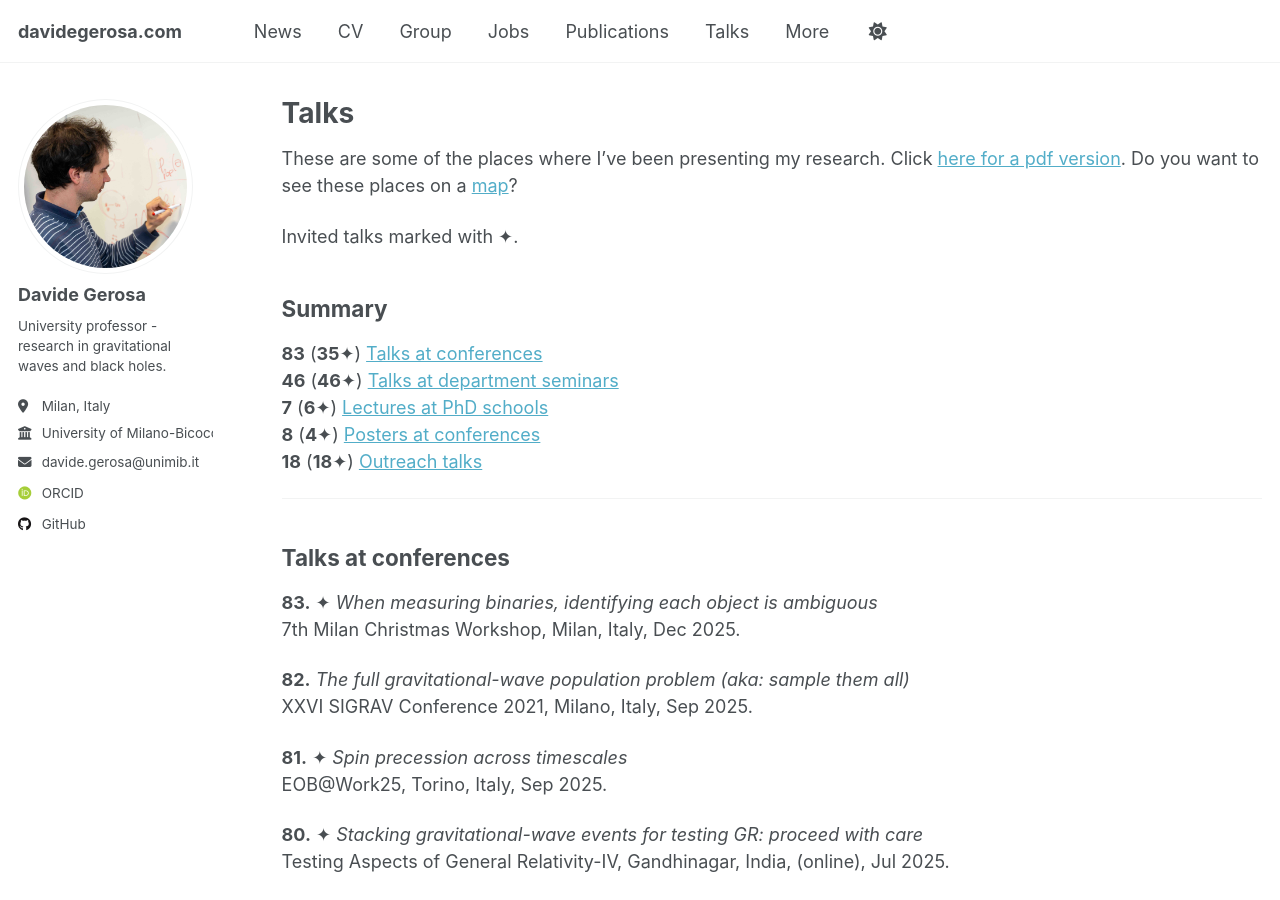
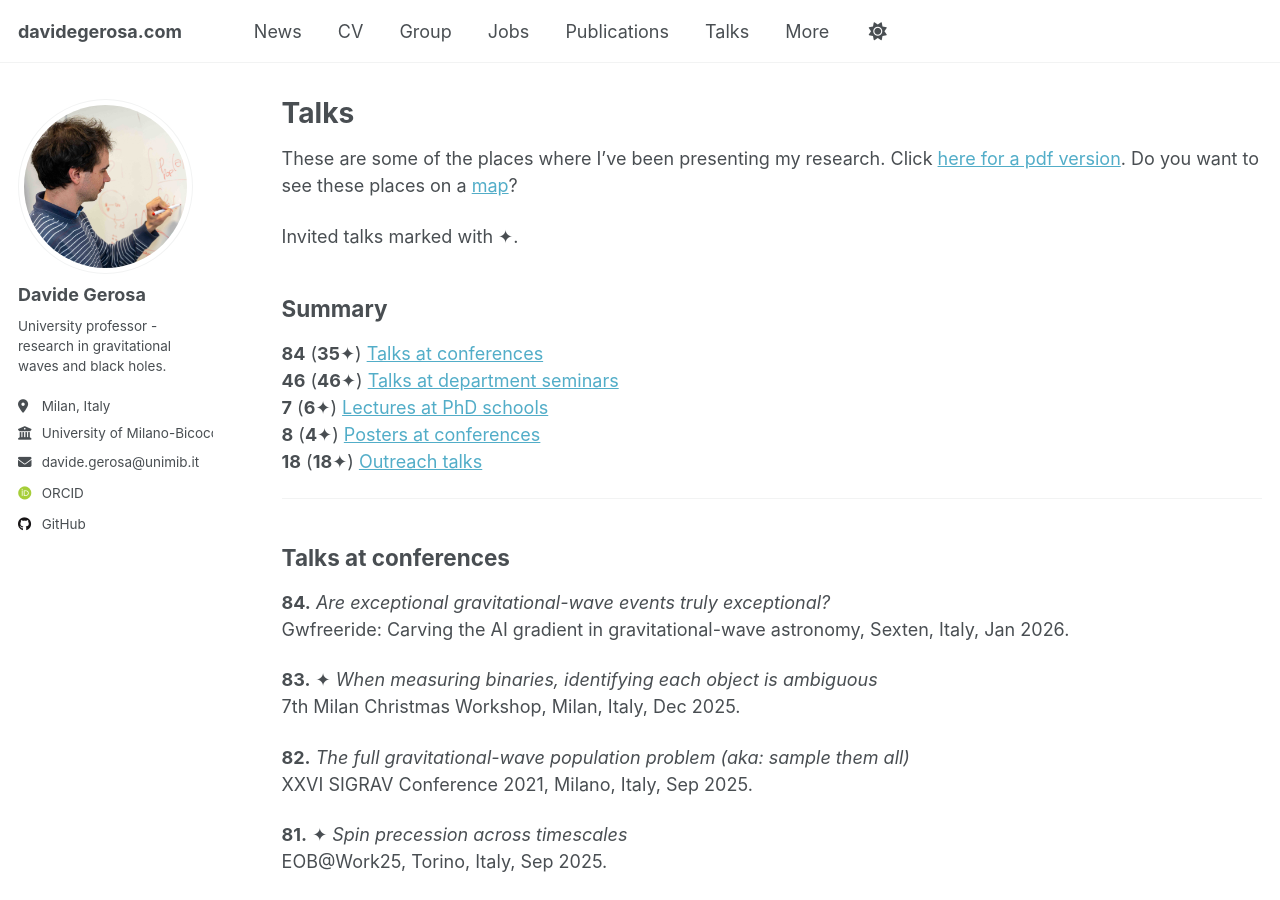
Before and after one commit to dgerosa/website, a Jekyll site: the page built from _pages/talks.md, in a window 1280 px wide and 900 px high. Built offline with Jekyll 4.4.1, drawn with Linux system fonts in a browser that asks for light colours; some web fonts are replaced; some of the changed text lies outside the part shown.

Commit message:
Website update from workflow

```diff
--- a/_pages/_talks.md
+++ b/_pages/_talks.md
@@ -1,7 +1,7 @@
 Invited talks marked with ✦.
 
 ## Summary
-**83** (**35**✦) [Talks at conferences](#talks-at-conferences) \
+**84** (**35**✦) [Talks at conferences](#talks-at-conferences) \
 **46** (**46**✦) [Talks at department seminars](#talks-at-department-seminars) \
 **7** (**6**✦) [Lectures at PhD schools](#lectures-at-phd-schools) \
 **8** (**4**✦) [Posters at conferences](#posters-at-conferences) \
@@ -10,6 +10,9 @@ Invited talks marked with ✦.
 ---
 
 ## Talks at conferences
+
+**84.** *Are exceptional gravitational-wave events truly exceptional?*  \\
+Gwfreeride: Carving the AI gradient in gravitational-wave astronomy, Sexten, Italy, Jan 2026.
 
 **83.** ✦ *When measuring binaries, identifying each object is ambiguous*  \\
 7th Milan Christmas Workshop, Milan, Italy, Dec 2025.
```
Also changed, not shown: other parts of _pages/_talks.md (+1 -1 lines), _pages/_citations.md (+9 -9 lines), _pages/_group.md (+1 -1 lines), _pages/_publications.md (+1 -1 lines).
